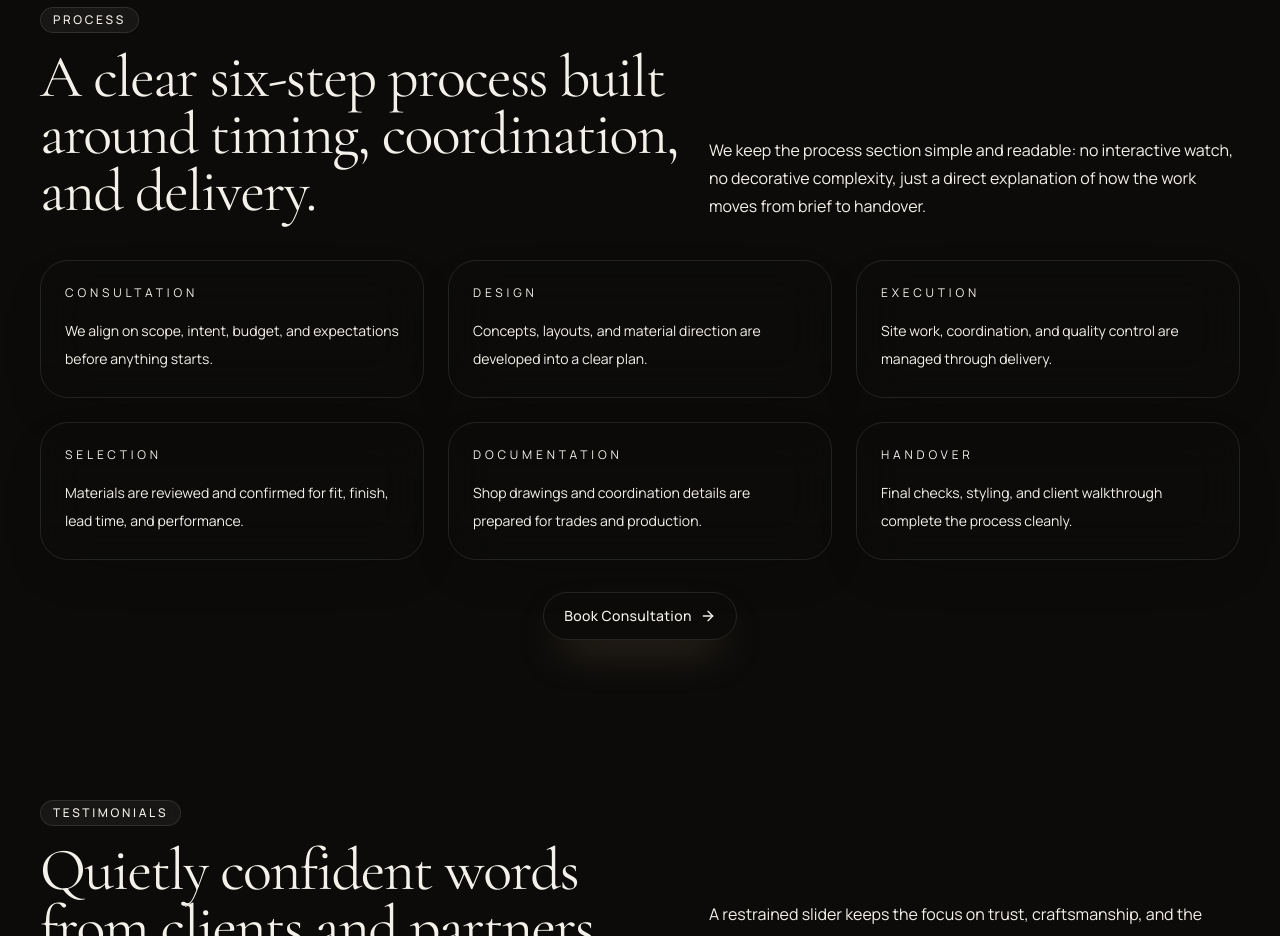
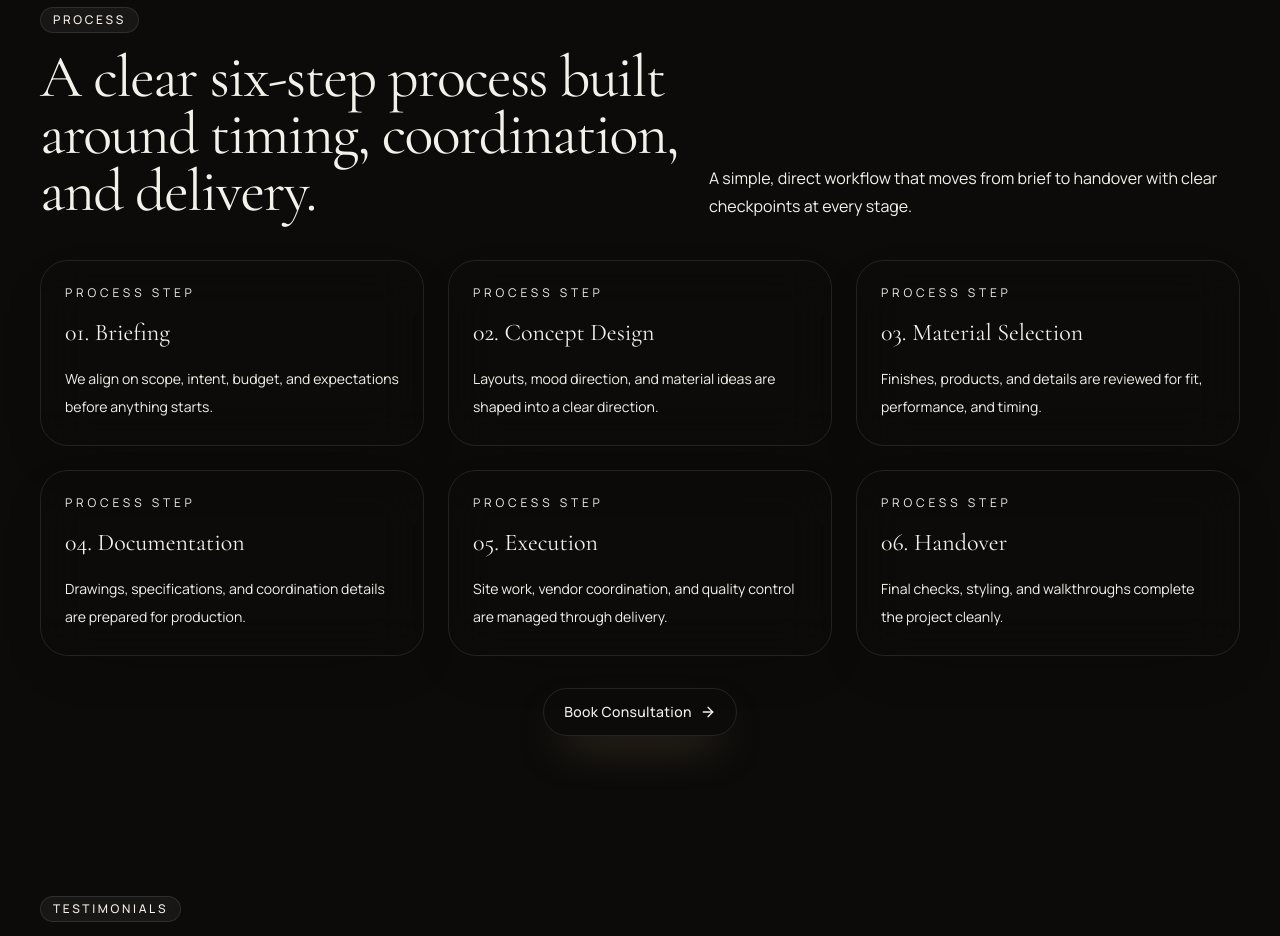
Before and after one commit to Nthg111/interiotr, a Next.js app: page / in a window 1280 px wide. Shown: the part 4300-5236 px from the top of the page. Built offline with nearby package versions, Linux system fonts and the light colour scheme.

Commit message:
feat: update process section in LuxurySite for improved clarity and structure

```diff
--- a/src/components/luxury-site.tsx
+++ b/src/components/luxury-site.tsx
@@ -1033,21 +1033,22 @@ export function LuxurySite() {
           <SectionShell
             eyebrow="PROCESS"
             title="A clear six-step process built around timing, coordination, and delivery."
-            description="We keep the process section simple and readable: no interactive watch, no decorative complexity, just a direct explanation of how the work moves from brief to handover."
+            description="A simple, direct workflow that moves from brief to handover with clear checkpoints at every stage."
           />
 
           <div className="mx-auto mt-10 max-w-7xl px-6 sm:px-8 lg:px-10">
             <div className="grid gap-6 md:grid-cols-2 xl:grid-cols-3">
               {[
-                { title: "Consultation", body: "We align on scope, intent, budget, and expectations before anything starts." },
-                { title: "Design", body: "Concepts, layouts, and material direction are developed into a clear plan." },
-                { title: "Execution", body: "Site work, coordination, and quality control are managed through delivery." },
-                { title: "Selection", body: "Materials are reviewed and confirmed for fit, finish, lead time, and performance." },
-                { title: "Documentation", body: "Shop drawings and coordination details are prepared for trades and production." },
-                { title: "Handover", body: "Final checks, styling, and client walkthrough complete the process cleanly." },
+                { title: "01. Briefing", body: "We align on scope, intent, budget, and expectations before anything starts." },
+                { title: "02. Concept Design", body: "Layouts, mood direction, and material ideas are shaped into a clear direction." },
+                { title: "03. Material Selection", body: "Finishes, products, and details are reviewed for fit, performance, and timing." },
+                { title: "04. Documentation", body: "Drawings, specifications, and coordination details are prepared for production." },
+                { title: "05. Execution", body: "Site work, vendor coordination, and quality control are managed through delivery." },
+                { title: "06. Handover", body: "Final checks, styling, and walkthroughs complete the project cleanly." },
               ].map((step) => (
                 <Card key={step.title} className="p-6">
-                  <p className="text-xs uppercase tracking-[0.32em] text-[color:var(--muted)]">{step.title}</p>
+                  <p className="text-xs uppercase tracking-[0.32em] text-[color:var(--muted)]">Process step</p>
+                  <h3 className="mt-4 font-display text-2xl text-[color:var(--foreground)]">{step.title}</h3>
                   <p className="mt-4 text-sm leading-7 text-[color:var(--muted)]">{step.body}</p>
                 </Card>
               ))}
```
